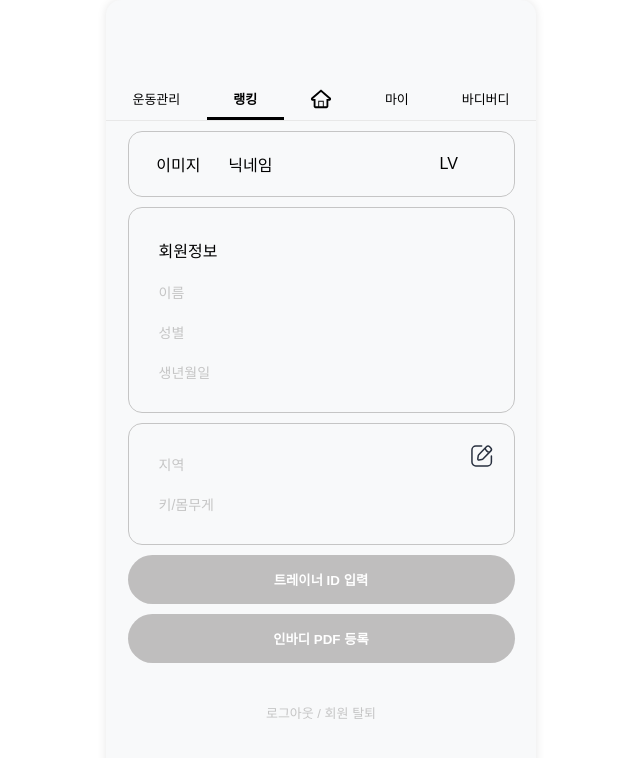
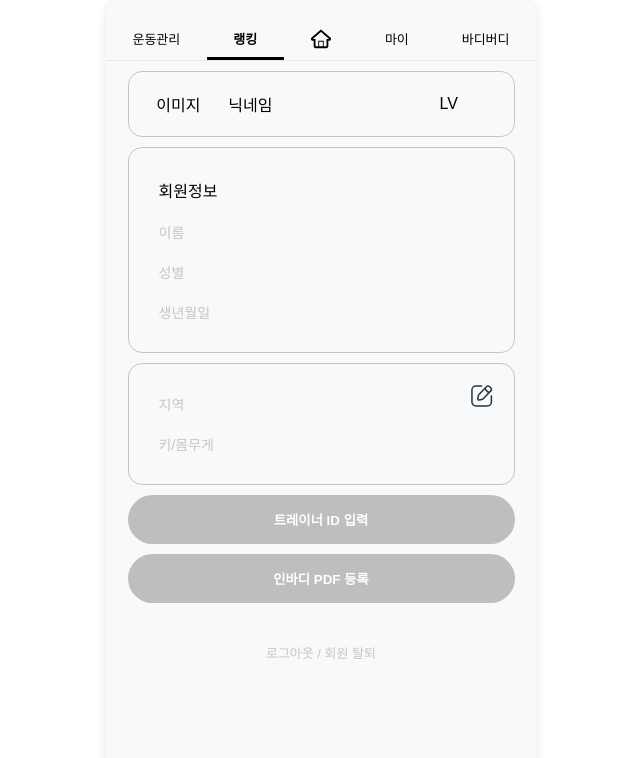
Before and after one commit to Team-BodyBuddy/body-buddy-front, a React (Create React App) app: page /my in a window 1280 px wide. Shown: the top 758 px of the page, without its empty margins (319-959 px from the left). Built offline with nearby package versions, Linux system fonts and the light colour scheme.

Commit message:
myPage UI 수정/폴더이름변경

```diff
--- a/src/pages/MyPage/Styles.ts
+++ b/src/pages/MyPage/Styles.ts
@@ -16,7 +16,7 @@ export const Container = styled.div`
     justify-content: flex-start;
     align-items: center;
     height: 100vh;
-    padding : 60px 0 0 0 ;
+    padding :  0 ;
     gap: 10px;
 `
 
```
Also changed, not shown: src/pages/RankingPage/RankingPage.tsx (+4 -4 lines).
